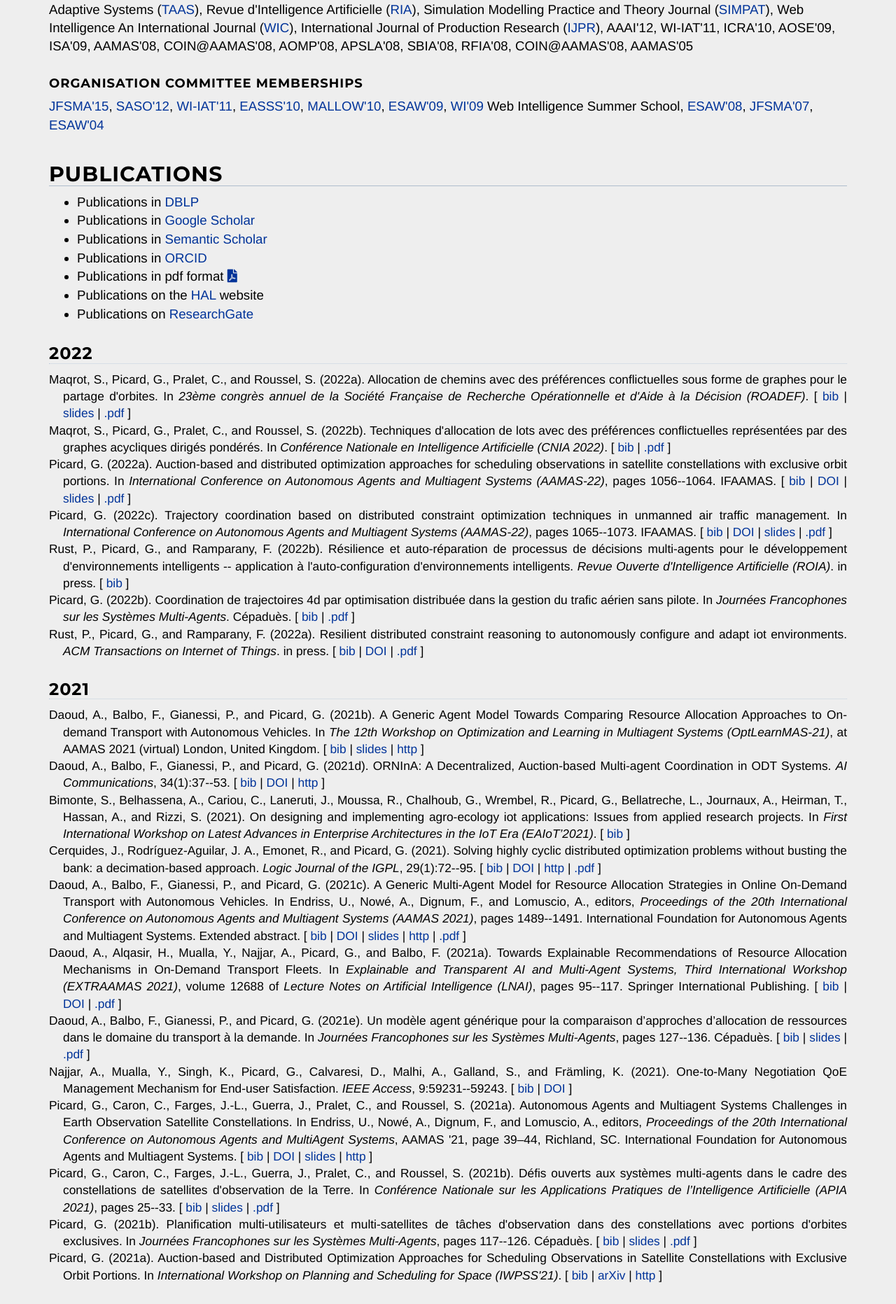
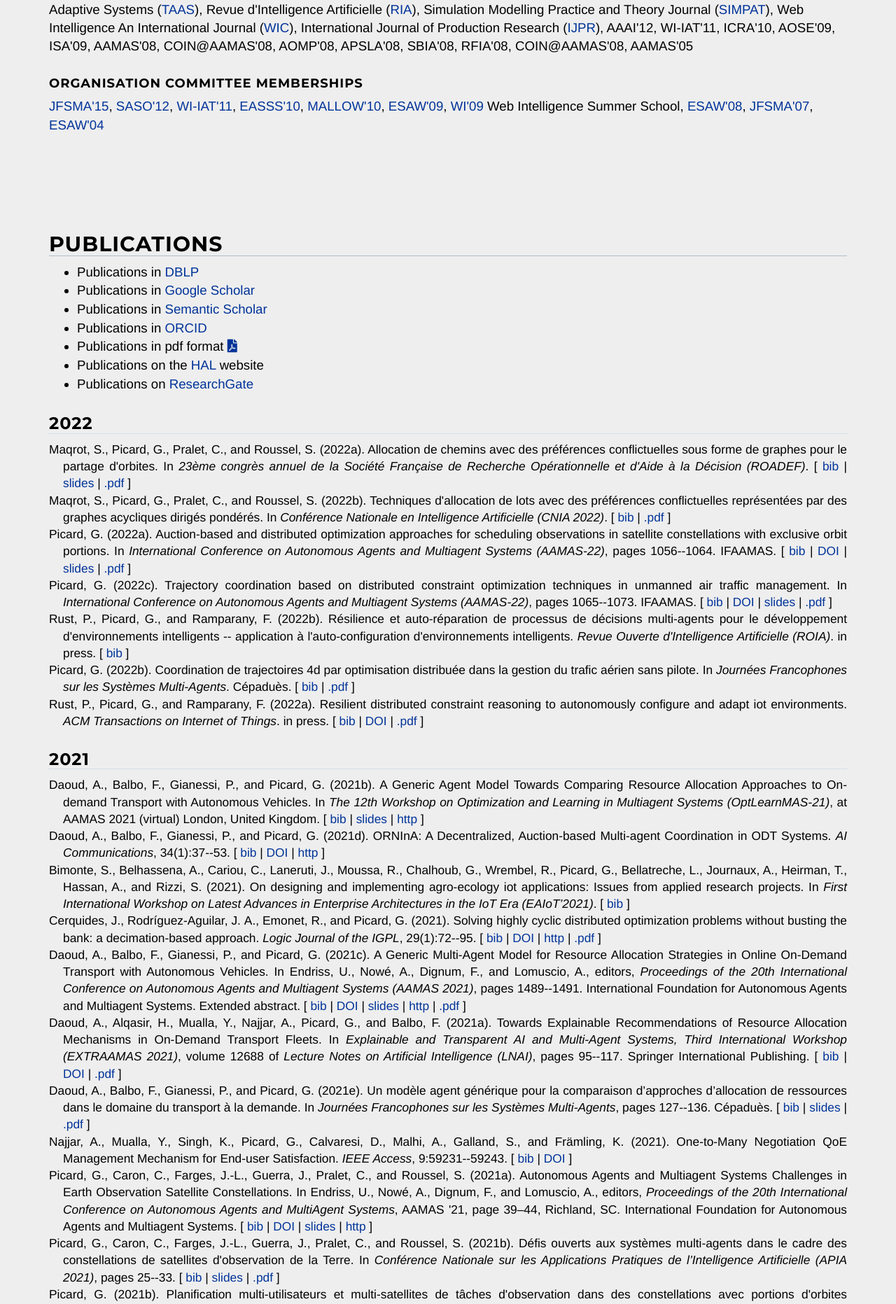
Before and after one commit to GauthierPicard/GauthierPicard.github.io, a PHP site: page / in a window 1280 px wide. Shown: the part 2816-4679 px from the top of the page at 70% size. Run offline with PHP 8.4, Linux system fonts and the light colour scheme; some libraries are stand-ins or nearby versions.

Commit message:
change css

```diff
--- a/css/gauth.css
+++ b/css/gauth.css
@@ -334,32 +334,32 @@ a:hover {
 }
 
 .intro-section {
-    height: 100%;
+    /*height: 100%;*/
     padding-top: 100px;
 }
 
 .news-section {
-    height: 100%;
+    /*height: 100%;*/
     padding-top: 100px;
 }
 
 .research-section {
-    height: 100%;
+    /*height: 100%;*/
     padding-top: 100px;
 }
 
 .teaching-section {
-    height: 100%;
+    /*height: 100%;*/
     padding-top: 100px;
 }
 
 .publications-section {
-    height: 100%;
+    /*height: 100%;*/
     padding-top: 100px;
 }
 
 .cv-section {
-    height: 100%;
+    /*height: 100%;*/
     padding-top: 100px;
 }
 
```
